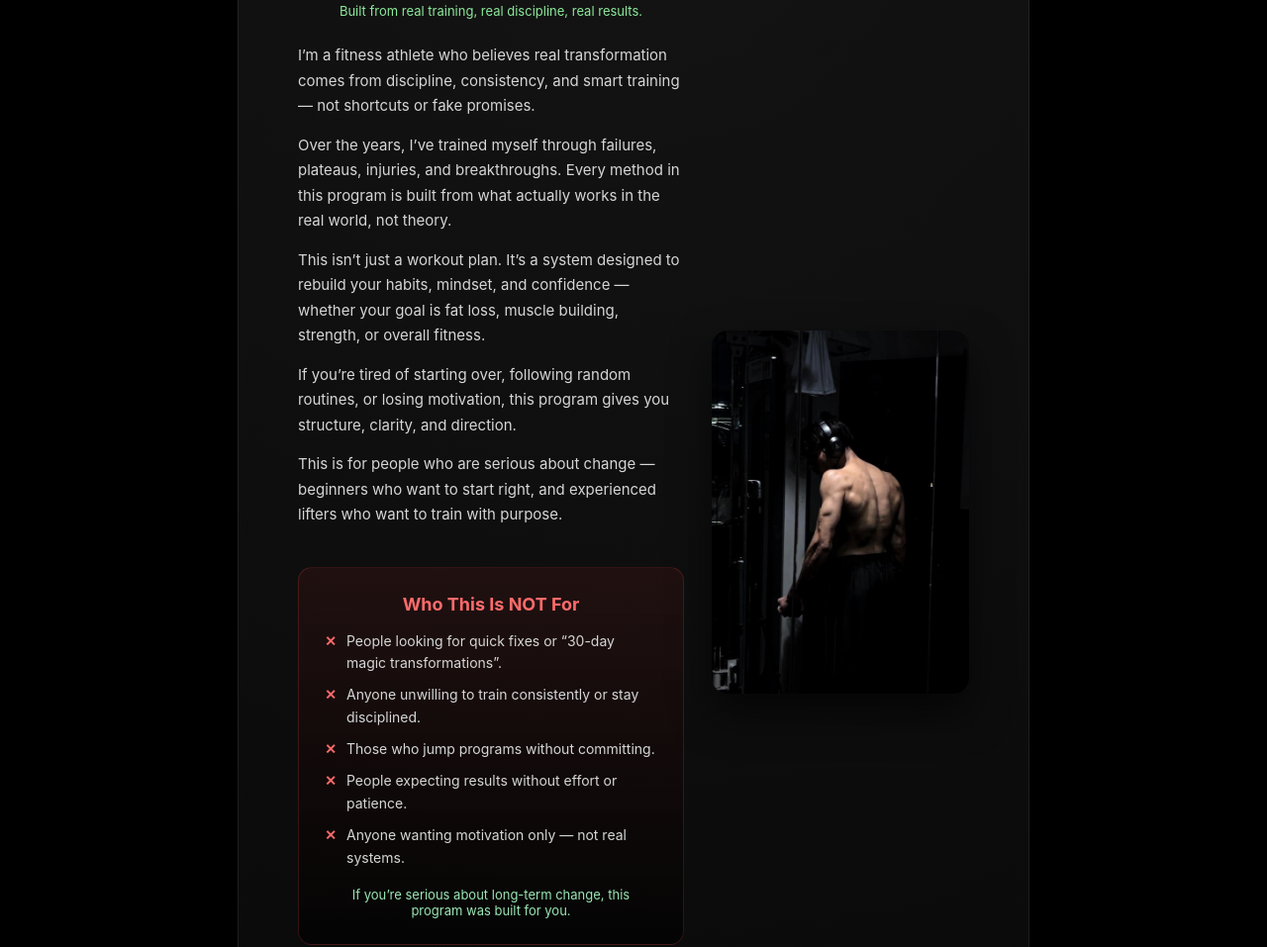
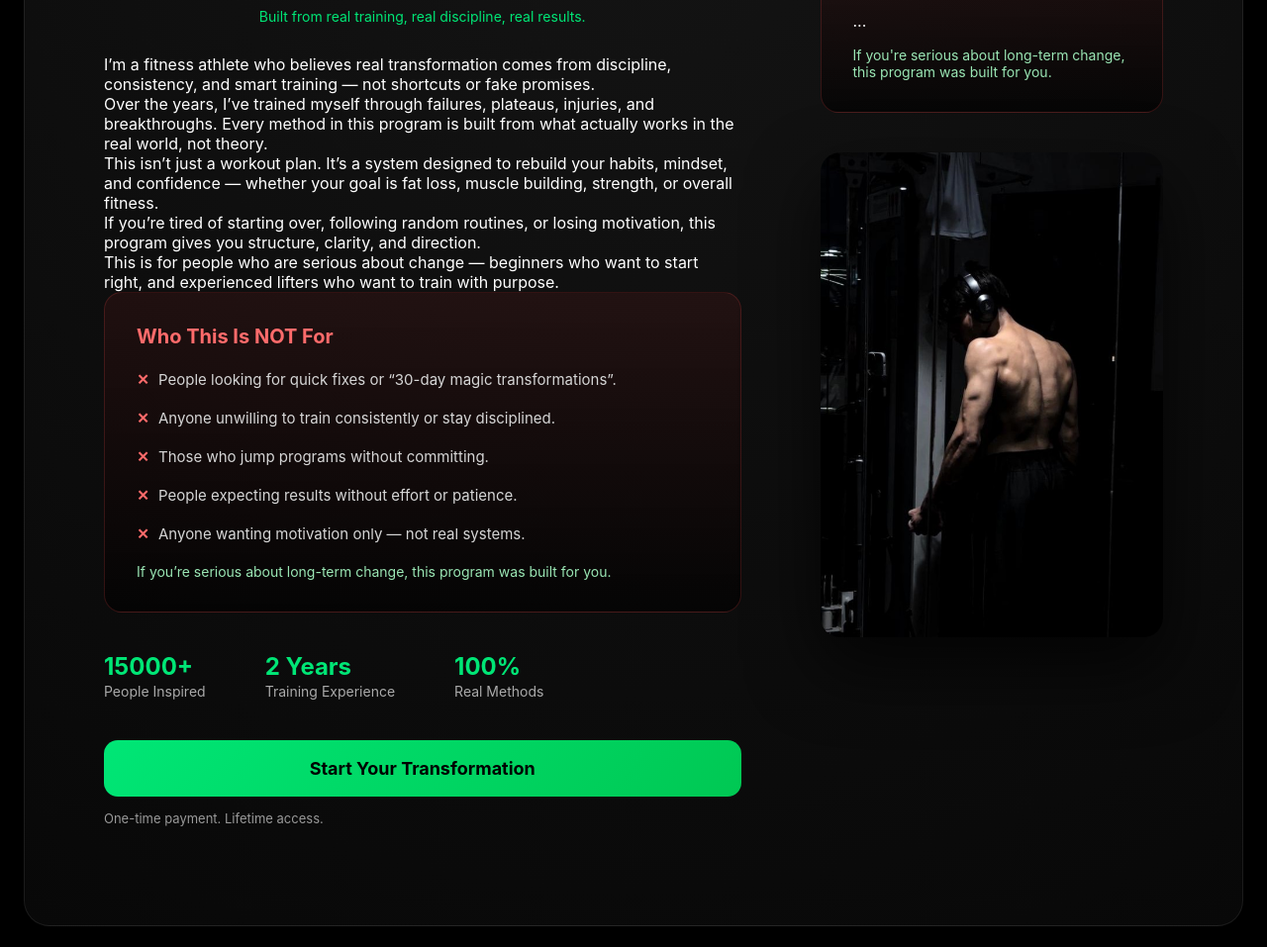
Before and after one commit to AkhilAzad/become-fit, a website: page public/index.html in a window 1280 px wide. Shown: the part 230-1187 px from the top of the page at 99% size. Drawn offline with Linux system fonts and the light colour scheme.

Commit message:
Updated hero layout and right-side red box structure

```diff
--- a/public/index.html
+++ b/public/index.html
@@ -44,7 +44,9 @@
           </span>
         </header>
 
-        <section class="about" id="about">
+        <section class="about-layout" id="about">
+
+          <div class="about-text">
             <p>
               I’m a fitness athlete who believes real transformation comes from
               discipline, consistency, and smart training — not shortcuts or fake promises.
@@ -71,8 +73,9 @@
               This is for people who are serious about change — beginners who want to
               start right, and experienced lifters who want to train with purpose.
             </p>
-        </section>
+          </div>
 
+          <div class="about-side">
             <section class="not-for">
               <h2>Who This Is NOT For</h2>
               <ul>
@@ -86,6 +89,10 @@
                 If you’re serious about long-term change, this program was built for you.
               </p>
             </section>
+          </div>
+
+        </section>
+
 
         <section class="stats">
           <div>
@@ -109,14 +116,27 @@
       </div>
 
       <div class="hero-image">
+
+        <section class="not-for">
+          <h2>Who This Is NOT For</h2>
+          <ul>
+            ...
+          </ul>
+          <p class="not-for-note">
+            If you're serious about long-term change, this program was built for you.
+          </p>
+        </section>
+
         <img src="images/hero.jpeg" alt="Akhil Fitness Transformation" />
+
+      </div>
+
     </div>
 
     <footer class="footer">
       <p>© 2026 Become Fit</p>
     </footer>
 
-    </div>
   </div>
 
   <script>
--- a/public/style.css
+++ b/public/style.css
@@ -1,3 +1,7 @@
+/* =========================
+   GLOBAL RESET
+========================= */
+
 * {
   margin: 0;
   padding: 0;
@@ -8,38 +12,40 @@
 body {
   background: #000;
   min-height: 100vh;
-  display: flex;
-  justify-content: center;
-  padding: 24px;
+  padding: 32px;
   color: #ffffff;
-  overflow-y: auto;
 }
 
-/* PAGE WRAP */
+/* =========================
+   PAGE WRAP
+========================= */
+
 .page-wrap {
-  max-width: 800px;
+  max-width: 1400px;
   width: 100%;
   margin: 0 auto;
 }
 
-/* SITE HEADER (TOP BAR) */
+/* =========================
+   HEADER
+========================= */
+
 .site-header {
   display: flex;
   justify-content: space-between;
   align-items: center;
-  padding: 12px 6px 28px;
+  padding: 10px 10px 40px;
 }
 
 .logo {
-  font-size: 15px;
-  font-weight: 600;
-  letter-spacing: 0.3px;
+  font-size: 18px;
+  font-weight: 700;
   color: #eaeaea;
 }
 
 .main-nav {
   display: flex;
-  gap: 18px;
+  gap: 24px;
 }
 
 .main-nav a {
@@ -48,7 +54,7 @@
   text-decoration: none;
   padding: 6px 12px;
   border-radius: 8px;
-  transition: background 0.2s ease, color 0.2s ease;
+  transition: all 0.2s ease;
 }
 
 .main-nav a:hover {
@@ -56,203 +62,101 @@
   color: #ffffff;
 }
 
-/* MAIN CARD */
-
-.container.intro.hero {
-  position: relative;
-  overflow: hidden;
-}
-
-.container.intro.hero::before {
-  content: "";
-  position: absolute;
-  inset: 0;
-  background: radial-gradient(circle at center,
-      rgba(255, 255, 255, 0.12),
-      rgba(0, 0, 0, 0.9) 70%);
-  opacity: 0;
-  transition: opacity 0.5s ease;
-  pointer-events: none;
-}
-
+/* =========================
+   MAIN CARD CONTAINER
+========================= */
 
 .container {
   width: 100%;
-  max-width: 1200px;
-  grid-template-columns: 1.2fr 0.8fr;
-  margin: 0 auto;
-  min-height: calc(100vh - 80px);
   background: radial-gradient(circle at top,
       #141414 0%,
       #0d0d0d 60%,
       #080808 100%);
-
-  position: relative;
-  border-radius: 22px;
-  padding: 60px 60px 90px;
-  align-content: center;
-  /* one subtle outline */
+  border-radius: 26px;
+  padding: 80px 80px 100px;
   border: 1px solid rgba(255, 255, 255, 0.08);
-
-  /* depth only */
   box-shadow: 0 35px 90px rgba(0, 0, 0, 0.95);
 }
 
-.fade-up {
-  opacity: 0;
-  transform: translateY(30px);
-  animation: fadeUp 0.8s ease forwards;
-}
-
-.fade-delay-1 {
-  animation-delay: 0.2s;
-}
-
-.fade-delay-2 {
-  animation-delay: 0.4s;
-}
-
-@keyframes fadeUp {
-  to {
-    opacity: 1;
-    transform: translateY(0);
-  }
-}
-
-
-/* HERO LAYOUT */
-
-.hero-image img {
-  transition: transform 0.6s ease, box-shadow 0.6s ease;
-}
-
-.hero-image img:hover {
-  transform: scale(1.03);
-  box-shadow: 0 30px 80px rgba(0, 0, 0, 0.6);
-}
+/* =========================
+   HERO LAYOUT (REAL 2 COL)
+========================= */
 
 .hero {
   display: grid;
-  grid-template-columns: 1fr;
-  gap: 28px;
+  grid-template-columns: 1.3fr 0.7fr;
+  gap: 80px;
+  align-items: start;
 }
 
-@media (min-width: 768px) {
-  .hero {
-    grid-template-columns: 1.2fr 0.8fr;
-    align-items: center;
-  }
+/* =========================
+   TEXT SIDE
+========================= */
+
+.hero-content {
+  max-width: 720px;
 }
 
-/* HEADER TEXT */
 .header {
-  text-align: center;
-  margin-bottom: 24px;
+  margin-bottom: 30px;
 }
 
 .header h1 {
-  font-size: 26px;
-  margin-bottom: 8px;
+  font-size: 42px;
+  margin-bottom: 12px;
 }
 
 .tagline {
-  font-size: 15px;
+  font-size: 18px;
   color: #cfcfcf;
 }
 
 .subline {
   display: block;
-  margin-top: 6px;
-  font-size: 13px;
-  color: #8ce99a;
+  margin-top: 8px;
+  font-size: 14px;
+  color: #00e676;
 }
 
 /* ABOUT TEXT */
+
 .about p {
-  font-size: 15px;
-  line-height: 1.7;
+  font-size: 17px;
+  line-height: 1.9;
   color: #d6d6d6;
-  margin-bottom: 14px;
+  margin-bottom: 22px;
 }
 
-/* STATS */
-.stats {
+/* =========================
+   RIGHT SIDE COLUMN
+========================= */
+
+.hero-image {
   display: flex;
-  justify-content: space-between;
-  margin: 22px 0;
-  text-align: center;
-}
-
-.stats strong {
-  display: block;
-  font-size: 18px;
-  color: #00e676;
-}
-
-.stats span {
-  font-size: 12px;
-  color: #aaa;
-}
-
-/* CTA */
-.cta button {
-  width: 100%;
-  padding: 16px;
-  font-size: 16px;
-  border: none;
-  border-radius: 12px;
-  cursor: pointer;
-
-  background: linear-gradient(135deg, #00e676, #00c853);
-  color: #000;
-  font-weight: 600;
-
-  position: relative;
-  overflow: hidden;
-
-  box-shadow:
-    0 0 0 rgba(0, 230, 118, 0.0),
-    0 10px 30px rgba(0, 230, 118, 0.25);
-
-  transition:
-    transform 0.3s ease,
-    box-shadow 0.3s ease;
-}
-
-.cta button:hover {
-  transform: translateY(-4px) scale(1.02);
-
-  box-shadow:
-    0 0 20px rgba(0, 230, 118, 0.6),
-    0 0 40px rgba(0, 230, 118, 0.4),
-    0 20px 40px rgba(0, 0, 0, 0.6);
-}
-
-
-.note {
-  margin-top: 12px;
-  font-size: 12px;
-  color: #999;
+  flex-direction: column;
+  gap: 40px;
 }
 
 /* HERO IMAGE */
-.hero-image {
-  display: flex;
-  justify-content: center;
-}
 
 .hero-image img {
   width: 100%;
-  max-width: 260px;
-  border-radius: 16px;
-  box-shadow: 0 20px 40px rgba(0, 0, 0, 0.6);
+  border-radius: 20px;
+  box-shadow: 0 30px 70px rgba(0, 0, 0, 0.7);
+  transition: 0.5s ease;
 }
 
-/* NOT FOR SECTION */
+.hero-image img:hover {
+  transform: scale(1.03);
+}
+
+/* =========================
+   NOT FOR BOX (NOW RIGHT)
+========================= */
+
 .not-for {
-  margin-top: 40px;
-  padding: 26px;
-  border-radius: 14px;
+  padding: 32px;
+  border-radius: 18px;
   background: linear-gradient(180deg,
       rgba(255, 50, 50, 0.08),
       rgba(0, 0, 0, 0.6));
@@ -260,10 +164,9 @@
 }
 
 .not-for h2 {
-  font-size: 18px;
-  margin-bottom: 16px;
+  font-size: 20px;
+  margin-bottom: 18px;
   color: #ff6b6b;
-  text-align: center;
 }
 
 .not-for ul {
@@ -271,11 +174,11 @@
 }
 
 .not-for li {
-  font-size: 14px;
-  line-height: 1.6;
-  margin-bottom: 10px;
+  font-size: 15px;
+  line-height: 1.8;
+  margin-bottom: 12px;
+  padding-left: 22px;
   position: relative;
-  padding-left: 22px;
   color: #d6d6d6;
 }
 
@@ -283,79 +186,101 @@
   content: "✕";
   position: absolute;
   left: 0;
-  top: 0;
   color: #ff6b6b;
   font-weight: bold;
 }
 
 .not-for-note {
-  margin-top: 18px;
-  font-size: 13px;
-  text-align: center;
+  margin-top: 16px;
+  font-size: 14px;
   color: #9ae6b4;
 }
 
-/* FOOTER */
+/* =========================
+   STATS
+========================= */
+
+.stats {
+  display: flex;
+  gap: 60px;
+  margin: 40px 0;
+}
+
+.stats strong {
+  display: block;
+  font-size: 24px;
+  color: #00e676;
+}
+
+.stats span {
+  font-size: 14px;
+  color: #aaa;
+}
+
+/* =========================
+   CTA
+========================= */
+
+.cta button {
+  width: 100%;
+  padding: 18px;
+  font-size: 18px;
+  border: none;
+  border-radius: 14px;
+  cursor: pointer;
+  background: linear-gradient(135deg, #00e676, #00c853);
+  color: #000;
+  font-weight: 700;
+  transition: all 0.3s ease;
+}
+
+.cta button:hover {
+  transform: translateY(-5px);
+  box-shadow: 0 0 40px rgba(0, 230, 118, 0.6);
+}
+
+.note {
+  margin-top: 14px;
+  font-size: 13px;
+  color: #999;
+}
+
+/* =========================
+   FOOTER
+========================= */
+
 .footer {
-  margin-top: 28px;
+  margin-top: 60px;
   text-align: center;
-  font-size: 12px;
+  font-size: 13px;
   color: #666;
 }
 
-/* HEADER MUST STAY CLICKABLE */
-.site-header {
-  position: relative;
-  z-index: 9999;
-}
+/* =========================
+   MOBILE
+========================= */
 
-/* HERO / INTRO MUST STAY BELOW HEADER */
-.container,
-.hero,
-.intro {
-  position: relative;
-  z-index: 1;
-}
+@media (max-width: 1024px) {
 
-/* IF YOU HAVE ANY OVERLAY */
-.screen-overlay {
-  pointer-events: none;
-}
-
-/* =========================
-   MOBILE OPTIMIZATION
-   ========================= */
-
-@media (max-width: 768px) {
-
-  body {
-    padding: 16px;
+  .container {
+    padding: 40px 24px;
   }
 
-  .container {
-    padding: 0;
-  }
-
-  .hero-content {
-    padding: 20px;
-  }
-
-  .hero h1 {
-    font-size: 26px;
-  }
-
-  .hero p {
-    font-size: 14px;
-    line-height: 1.6;
-  }
-
-  .card,
-  .hero-card {
-    padding: 24px 18px;
+  .hero {
+    grid-template-columns: 1fr;
+    gap: 40px;
   }
 
   .header h1 {
-    font-size: 24px;
+    font-size: 30px;
   }
 
+  .about p {
+    font-size: 15px;
+  }
+
+  .stats {
+    flex-direction: column;
+    gap: 20px;
+  }
 }
```
Lines whose indentation alone changed are shown as unchanged.
